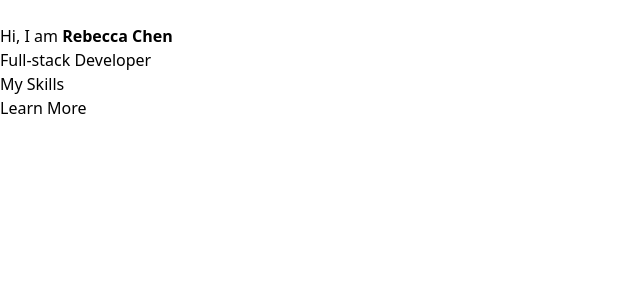
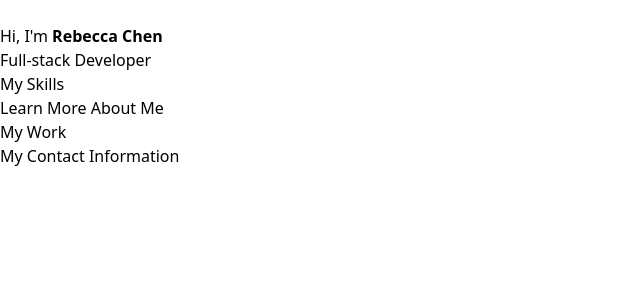
Before and after one commit to rchen1996/portfolio, a React (Create React App) app: page / in a window 1280 px wide. Shown: the top 300 px of the page, without its empty margins (0-640 px from the left). Built offline with nearby package versions, Linux system fonts and the light colour scheme.

Commit message:
setup skeleton for all the home page sections

```diff
--- a/src/components/Home.jsx
+++ b/src/components/Home.jsx
@@ -5,28 +5,23 @@ export default function Home(props) {
     <div>
       <section>
         <h1>
-          Hi, I am <strong>Rebecca Chen</strong>
+          Hi, I'm <strong>Rebecca Chen</strong>
         </h1>
         <p>Full-stack Developer</p>
       </section>
 
       <section>
         <h2>My Skills</h2>
-        <div>
-          <div>
-            <h3></h3>
-            <p></p>
-          </div>
-          <div>
-            <h3></h3>
-            <p></p>
-          </div>
-          <div>
-            <h3></h3>
-            <p></p>
-          </div>
-        </div>
-        <Link>Learn More</Link>
+        <div>{/* include skills/tech stack here */}</div>
+        <Link to='/about'>Learn More About Me</Link>
+      </section>
+
+      <section>
+        <h2>My Work</h2>
+      </section>
+
+      <section>
+        <h2>My Contact Information</h2>
       </section>
     </div>
   );
```
